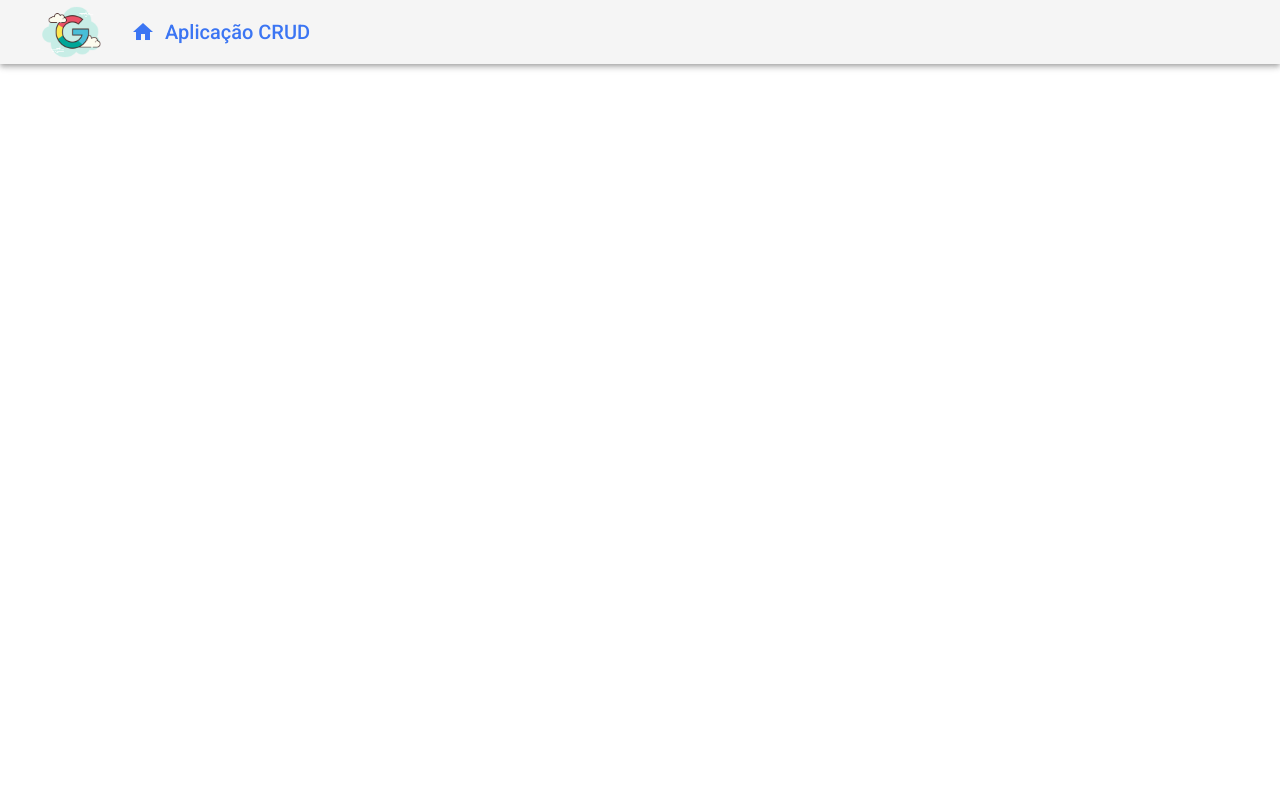
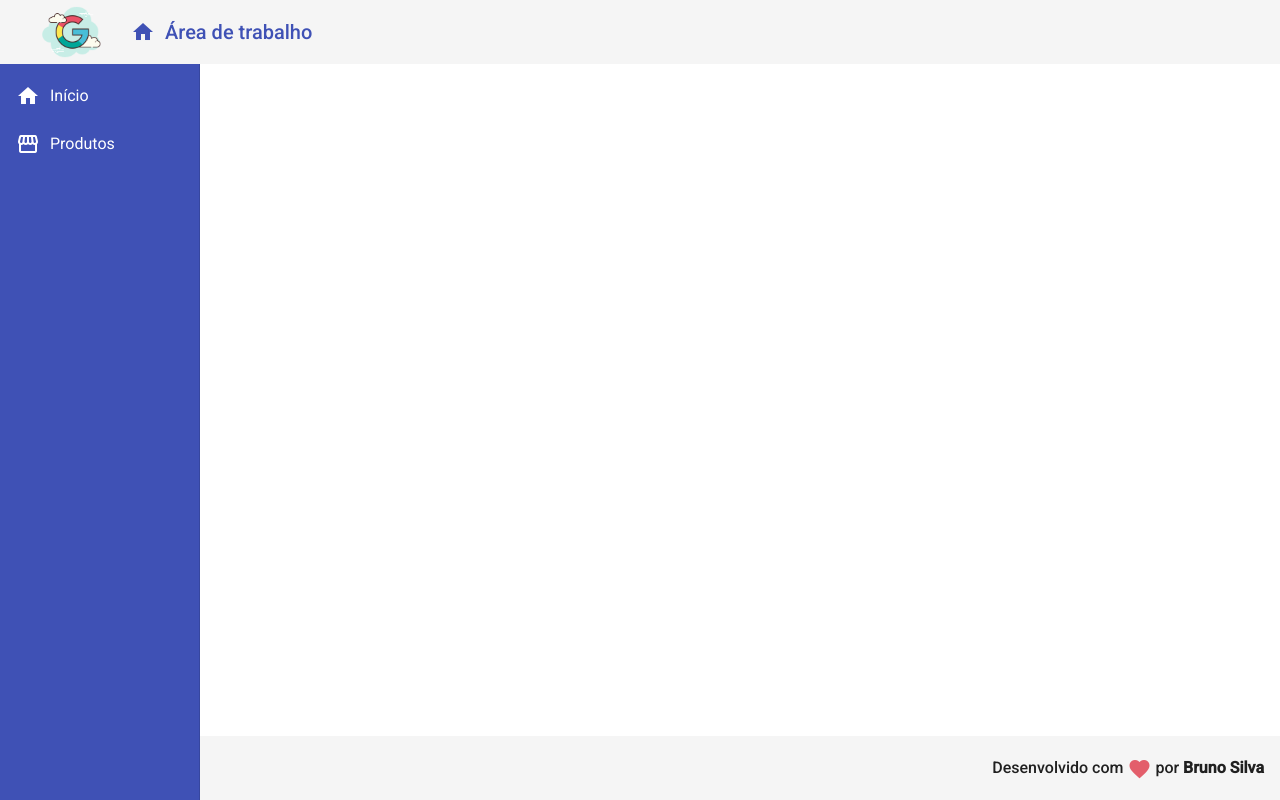
Before and after one commit to silv4b/angular-curso, an Angular app in the folder frontend/: page / in a window 1280 px wide. Built offline with nearby package versions, Linux system fonts and the light colour scheme.

Commit message:
nav bar, footer e header prontos

```diff
--- a/frontend/src/app/app.component.html
+++ b/frontend/src/app/app.component.html
@@ -1 +1,3 @@
 <app-header></app-header>
+<app-nav></app-nav>
+<app-footer></app-footer>
--- a/frontend/src/app/components/template/footer/footer.component.css
+++ b/frontend/src/app/components/template/footer/footer.component.css
@@ -0,0 +1,11 @@
+.footer {
+    position: fixed;
+    bottom: 0;
+
+    display: flex;
+    justify-content: flex-end;
+}
+
+.footer span {
+    font-size: 12pt;
+}
--- a/frontend/src/app/components/template/footer/footer.component.html
+++ b/frontend/src/app/components/template/footer/footer.component.html
@@ -1 +1,10 @@
-<p>footer works!</p>
+<mat-toolbar class="footer">
+    <span>
+        Desenvolvido com
+        <i class="material-icons red v-middle">
+            favorite
+        </i>
+        por
+        <strong> Bruno Silva </strong>
+    </span>
+</mat-toolbar>
--- a/frontend/src/app/components/template/header/header.component.css
+++ b/frontend/src/app/components/template/header/header.component.css
@@ -7,7 +7,7 @@
     display: flex;
     align-items: center;
     text-decoration: none;
-    color: rgb(59, 117, 243);
+    color: #3F51B5;
     font-size: 15pt;
 }
 
--- a/frontend/src/app/components/template/header/header.component.html
+++ b/frontend/src/app/components/template/header/header.component.html
@@ -9,7 +9,7 @@
             <i class="material-icons">
                 home
             </i>
-            Aplicação CRUD
+            Área de trabalho
         </a>
     </span>
 </mat-toolbar>
--- /dev/null
+++ b/frontend/src/app/components/template/nav/nav.component.css
@@ -0,0 +1,17 @@
+.sidenav {
+    background-color: #3F51B5;
+    width: 200px;
+}
+
+.sidenav a {
+    color: #FFF;
+}
+
+.sidenav i {
+    padding-right: 10px;
+}
+
+.content {
+    padding: 16px;
+    background-color: #FFF;
+}
--- /dev/null
+++ b/frontend/src/app/components/template/nav/nav.component.html
@@ -0,0 +1,22 @@
+<mat-sidenav-container class="container">
+    <mat-sidenav class="sidenav" mode="side" opened
+        fixedInViewport="true" fixedTopGap="64">
+        <mat-nav-list class="nav-list">
+            <a mat-list-item routerLink="/">
+                <i class="material-icons">
+                    home
+                </i>
+                Início
+            </a>
+            <a mat-list-item  routerLink="/products">
+                <i class="material-icons">
+                    storefront
+                </i>
+                Produtos
+            </a>
+        </mat-nav-list>
+    </mat-sidenav>
+    <mat-sidenav-content class="content">
+        <router-outlet></router-outlet>
+    </mat-sidenav-content>
+</mat-sidenav-container>
--- /dev/null
+++ b/frontend/src/app/components/template/nav/nav.component.ts
@@ -0,0 +1,16 @@
+import { Component, OnInit } from '@angular/core';
+
+// selector == tag que vai ser usada no componente que foi "decorado", nesse caso o NavComponent
+@Component({
+  selector: 'app-nav',
+  templateUrl: './nav.component.html',
+  styleUrls: ['./nav.component.css']
+})
+export class NavComponent implements OnInit {
+
+  constructor() { }
+
+  ngOnInit(): void {
+  }
+
+}
--- a/frontend/src/styles.css
+++ b/frontend/src/styles.css
@@ -2,3 +2,11 @@
 
 html, body { height: 100%; }
 body { margin: 0; font-family: Roboto, "Helvetica Neue", sans-serif; }
+
+.red {
+    color: rgb(227, 94, 107)
+}
+
+.v-middle {
+    vertical-align: middle;
+}
```
Also changed, not shown: frontend/src/app/app.module.ts (+8 -1 lines).
